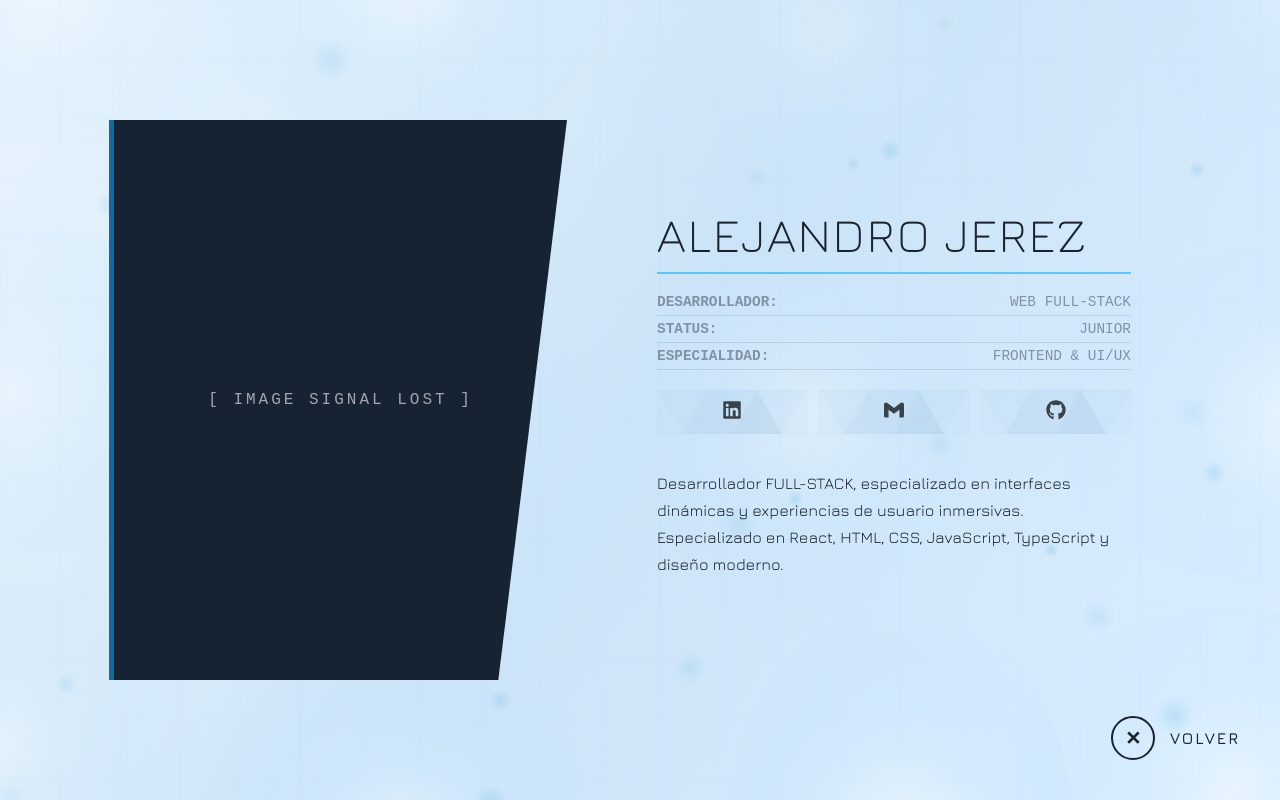
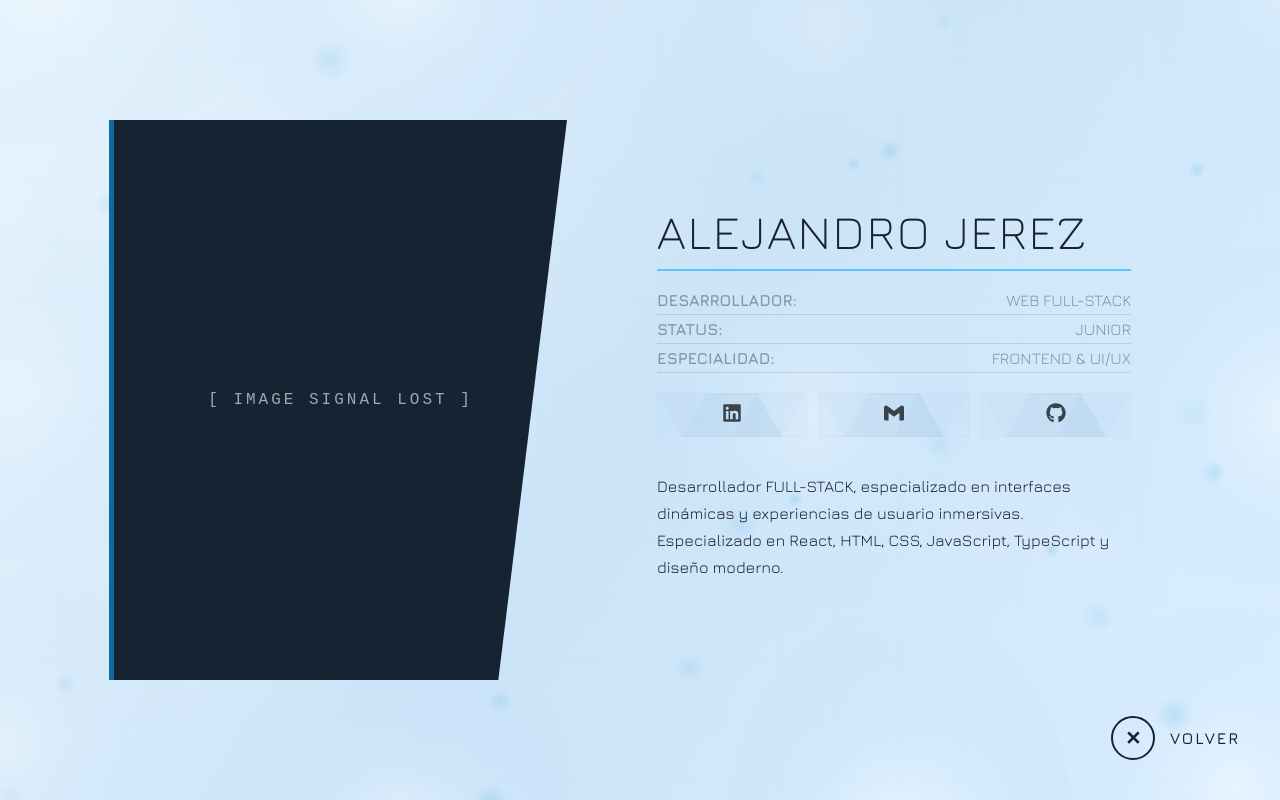
Before and after one commit to alemanuel18/Portfolio, a React (Vite) app: page /about in a window 1280 px wide. Built offline with nearby package versions, Linux system fonts and the light colour scheme.

Commit message:
correccion de estilos

```diff
--- a/src/views/AboutMe/AboutMe.css
+++ b/src/views/AboutMe/AboutMe.css
@@ -32,8 +32,7 @@
 }
 
 .about-meta {
-  font-family: monospace;
-  font-size: 0.9rem;
+  font-size: 1rem;
   color: var(--cyber-gray);
   margin-bottom: 20px;
   display: flex;
@@ -52,6 +51,7 @@
   display: flex;
   gap: 12px;
   margin-bottom: 20px;
+  justify-content: center;
 }
 
 .about-bio {
```
